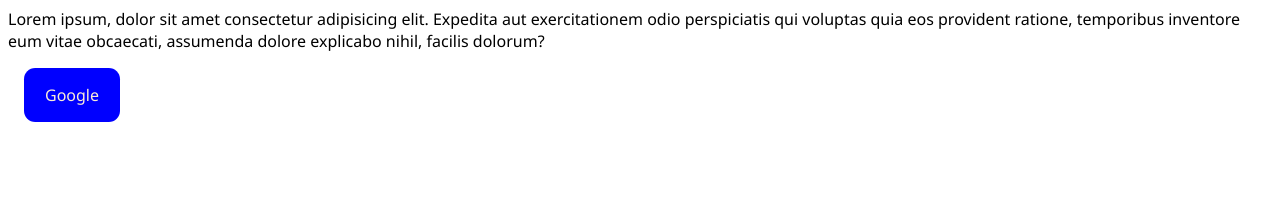
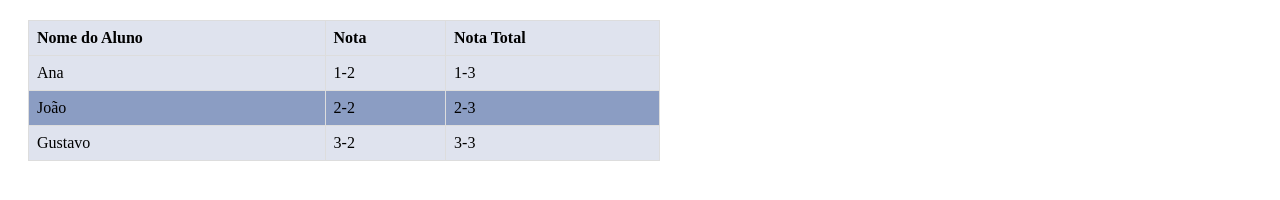
Before and after one commit to nicollefernnandes/design-de-interface, a plain HTML site: page index.html in a window 1280 px wide. Drawn offline with Linux system fonts and the light colour scheme.

Commit message:
Add files via upload

```diff
--- /dev/null
+++ b/estilo.css
@@ -0,0 +1,46 @@
+th:hover, td:hover {
+    background-color: lightgray;
+  }
+
+  tr:hover {
+    font-weight: bold;
+  }
+
+  td {
+    vertical-align: top;
+  }
+</style>
+</head>
+<body>
+
+<table id="myTable">
+<tr>
+  <th onclick="showMessage('Cabeçalho 1')">Cabeçalho 1</th>
+  <th onclick="showMessage('Cabeçalho 2')">Cabeçalho 2</th>
+  <th onclick="showMessage('Cabeçalho 3')">Cabeçalho 3</th>
+</tr>
+<tr>
+  <td onclick="showMessage('Célula 1,1')">Célula 1,1</td>
+  <td onclick="showMessage('Célula 1,2')">Célula 1,2</td>
+  <td onclick="showMessage('Célula 1,3')">Célula 1,3</td>
+</tr>
+<tr>
+  <td onclick="showMessage('Célula 2,1')">Célula 2,1</td>
+  <td onclick="showMessage('Célula 2,2')">Célula 2,2</td>
+  <td onclick="showMessage('Célula 2,3')">Célula 2,3</td>
+</tr>
+<tr>
+  <td onclick="showMessage('Célula 3,1')">Célula 3,1</td>
+  <td onclick="showMessage('Célula 3,2')">Célula 3,2</td>
+  <td onclick="showMessage('Célula 3,3')">Célula 3,3</td>
+</tr>
+</table>
+
+<script>
+function showMessage(message) {
+  alert(message);
+
+</script>
+
+</body>
+</html>
--- a/index.html
+++ b/index.html
@@ -3,36 +3,74 @@
 <head>
   <meta charset="UTF-8">
   <meta name="viewport" content="width=device-width, initial-scale=1.0">
-    <title>Document</title>
   <style>
-
-        body {
-            font-family: 'Segoe UI', Tahoma, Geneva, Verdana, sans-serif;
-            font-size: 16px;
+    table {
+      border-collapse: collapse;
+      width: 50%;
+      margin: 20px;
     }
 
-        a {
-            display: block;
-            background-color: blue;
-            color: antiquewhite;
-            padding: 1rem;
-            width: 4rem;
-            margin: 1rem;
-            text-align: center;
-            text-decoration: none;
-            border-radius: 0.7rem;
+    th, td {
+      border: 1px solid #dddddd;
+      text-align: left;
+      padding: 8px;
     }
 
-        a:hover {
-            padding: 1.1rem;
-            background-color: brown;
-            font-weight: bolder;
+    tr:hover {
+      background-color: #ffffff !important;
+      color: #FF4500;
+      font-weight: bold;
+      font-size: 1.5rem;
+    }
+
+    tr:nth-child(even) {
+      background-color: #8b9dc3;
+    }
+
+    tr:nth-child(odd) {
+      background-color: #dfe3ee;
     }
   </style>
 </head>
 <body>
-    Lorem ipsum, dolor sit amet consectetur adipisicing elit.
-    Expedita aut exercitationem odio perspiciatis qui voluptas quia eos provident ratione, temporibus inventore eum vitae obcaecati, assumenda dolore explicabo nihil, facilis dolorum?
-    <a href="http://google.com.br">Google</a>
+
+<table id="interactiveTable">
+  <thead>
+    <tr>
+      <th>Nome do Aluno</th>
+      <th>Nota</th>
+      <th>Nota Total</th>
+    </tr>
+  </thead>
+  <tbody>
+    <tr>
+      <td>Ana</td>
+      <td>1-2</td>
+      <td>1-3</td>
+    </tr>
+    <tr>
+      <td>João</td>
+      <td>2-2</td>
+      <td>2-3</td>
+    </tr>
+    <tr>
+      <td>Gustavo</td>
+      <td>3-2</td>
+      <td>3-3</td>
+    </tr>
+  </tbody>
+</table>
+
+<script>
+  var table = document.getElementById('interactiveTable');
+  var cells = table.getElementsByTagName('td');
+
+  for (var i = 0; i < cells.length; i++) {
+    cells[i].addEventListener('click', function() {
+      alert('Célula clicada: ' + this.innerHTML);
+    });
+  }
+</script>
+
 </body>
 </html>
```
Lines whose indentation alone changed are shown as unchanged.
